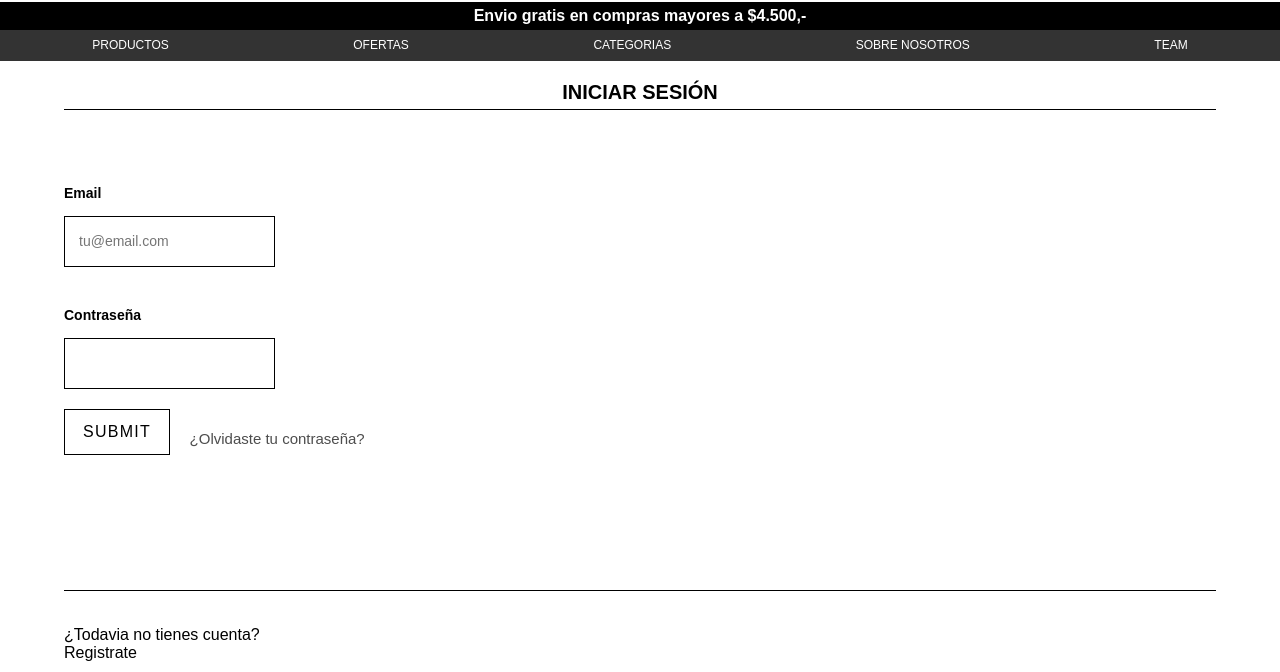
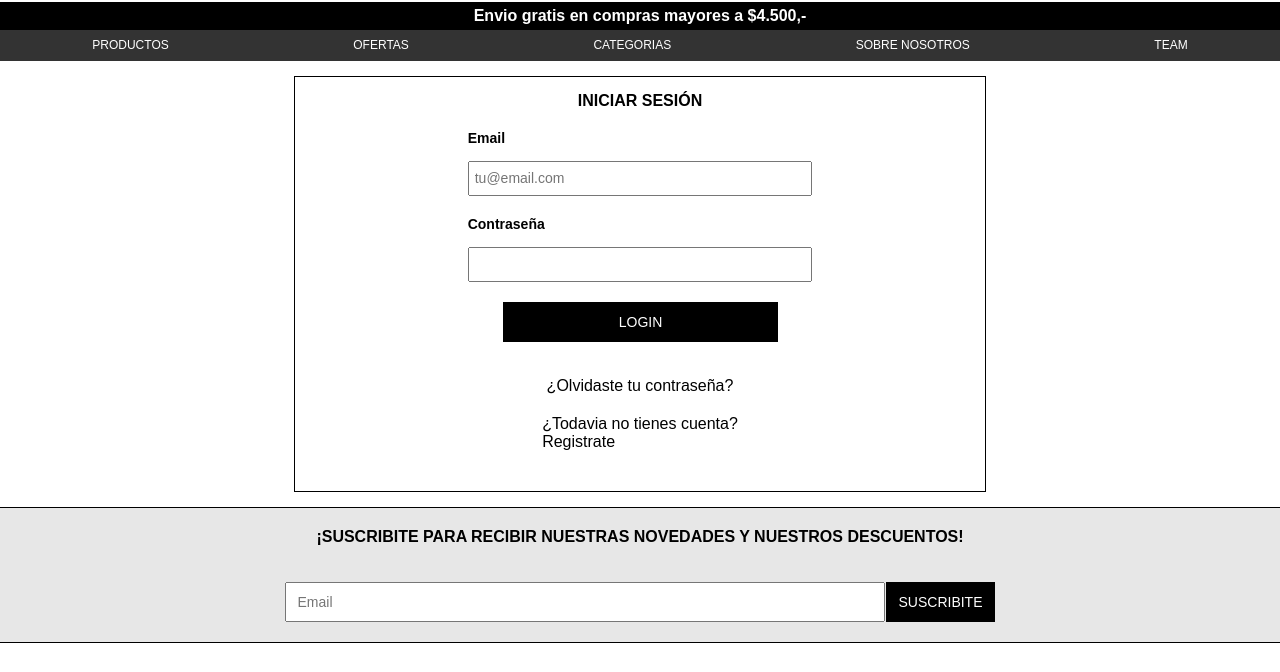
Before and after one commit to tomassanchezz/refactorSkateboarding, a website: page views/login.html in a window 1280 px wide. Shown: the part 67-739 px from the top of the page. Drawn offline with Linux system fonts and the light colour scheme; files that its build step writes are made by us from their sources; files whose address does not match are found by name; a web font is replaced by a local one.

Commit message:
Login terminado

```diff
--- a/public/css/styles.css
+++ b/public/css/styles.css
@@ -90,7 +90,7 @@ main div {
     padding-bottom: 20px;
 }
 
-section h3 {
+section .titulo-section {
     text-align: center;
     font-size: 20px;
     border-bottom: 1px solid black;
@@ -353,76 +353,57 @@ article:hover .producto-footer .title {
     -webkit-box-orient: vertical;
 }
 
+/* LOG IN / REGISTER */
 
 
-/* LOG IN / REGISTER */
-
-.customer-login .account-form {
-    width: 38%;
-    padding: 25px 0 100px;
+.customer-login-container {
+    display: flex;
+    flex-direction: column;
+    justify-content: center;
+    align-items: center;
+    border: 1px solid black;
+    padding-top: 15px ;
+    width: 60%;
+    margin: auto;
+    margin-bottom: 15px;
 }
 
-
-.customer-login .account-form .wrap-around {
-    margin-top: 20px;
-}
-
-.wrap-around label{
-    font-weight: bold;
+.wrap-around label {
     display: block;
     margin-bottom: 15px;
     font-size: 14px;
-    color: #000000;
+    font-weight: bold;
+    text-align: left;
 }
 
 .field {
-    font-weight: 400;
     position: relative;
     display: inline-block;
-    padding: 14px;
+    padding: 5px;
     font-size: 14px;
     line-height: 1.5;
     color: #000000;
     text-align: left;
     cursor: pointer;
-    border: 1px solid #000000;
-    border-radius: 0;
-    outline: 0;
-    transition: 0.15s cubic-bezier(0.4, 0, 0.2, 1) border;
+    font-weight: 400;
+    width: 100%;
 }
 
-.account-form .submit-button {
-font-weight: 400;
-position: relative;
-display: inline-block;
-padding: 10px 18px;
-font-size: 1rem;
-line-height: 1.5;
-letter-spacing: 0.08em;
-color: #000000;
-text-align: center;
-text-transform: uppercase;
-cursor: pointer;
-background-color: #ffffff;
-border: 1px solid #000000;
-border-radius: 0;
-transition: 0.15s cubic-bezier(0.4, 0, 0.2, 1) background-color, 0.15s cubic-bezier(0.4, 0, 0.2, 1) border-color;
+.login-button {
+    display: block;
+    margin-bottom: 15px;
+    width: 80%;
 }
 
-.new-customer {
-    width: 100%;
-    padding-top: 35px;
-    margin-top: 35px;
-    border-top: 1px solid #000000;
+.login-button-container {
+    display: flex;
+    align-items: center;
+    justify-content: center;
 }
 
-.forgot-password {
-    font-weight: 400;
-    display: inline-block;
-    margin: 0 0 8px 15px;
-    font-size: 15px;
-    color: #4d4d4d;
-    vertical-align: bottom;
+.account-form {
+    text-align: center;
+    width: 50%;
 }
 
 
--- a/views/login.html
+++ b/views/login.html
@@ -58,9 +58,12 @@
     <main>
 
         <section class="customer-login">
-            <div class="page-title"><h3 class="titulo-section"> INICIAR SESIÓN</h3></div>
+            <div class="customer-login-container">
+                <div class="page-title">
+                    <h3 class="iniciar-sesion"> INICIAR SESIÓN</h3>
+                </div>
                 <div class="account-form">
-                <form>
+                    <form class="login-form">
                         <div class="wrap-around email">
                             <label>Email</label>
                             <input type="text" placeholder="tu@email.com" value="" name="customer[email]" class="field">
@@ -69,13 +72,16 @@
                             <label>Contraseña</label>
                             <input type="password" name="customer[password]" class="field">
                         </div>
-                <input type="submit" class="submit-button">
+                        <div class="login-button-container">
+                            <button type="submit" class="login-button">LOGIN</button>
+                        </div>
                         <a class="forgot-password">¿Olvidaste tu contraseña?</a>
                     </form>
                 </div>
                 <div class="new-customer">
                     <p class="new-account">¿Todavia no tienes cuenta?</p>
                     <a class="create-new-account">Registrate</a>
+                </div>
             </div>
         </section>
 
```
Lines whose indentation alone changed are shown as unchanged.
